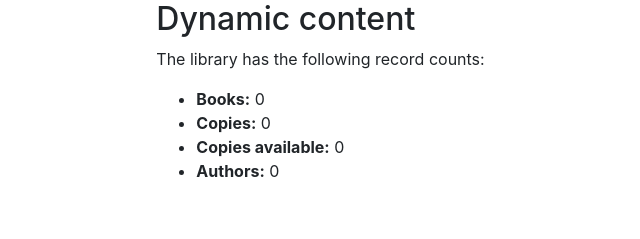
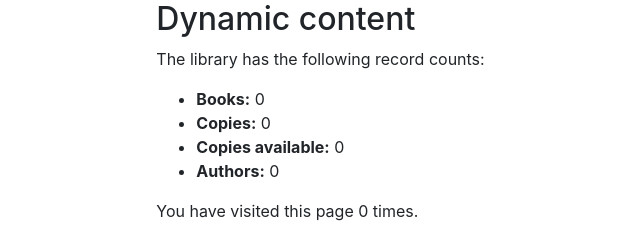
Before and after one commit to fedorkovolodymyr/Local-Library, a Django app: page /catalog/ in a window 1280 px wide. Shown: the part 722-961 px from the top of the page, without its empty margins (72-712 px from the left). Before the commit the page ends 899 px from the top, so only its background shows below. Run offline with Django 3.2, Linux system fonts and the light colour scheme; data that the repository does not hold is empty; some libraries are stand-ins or nearby versions.

Commit message:
Part 7: Sessions framework

```diff
--- a/django_projects/locallibrary/catalog/templates/index.html
+++ b/django_projects/locallibrary/catalog/templates/index.html
@@ -24,4 +24,7 @@
     <li><strong>Copies available:</strong> {{ num_instances_available }}</li>
     <li><strong>Authors:</strong> {{ num_authors }}</li>
 </ul>
+
+<p>You have visited this page {{ num_visits }}{% if num_visits == 1 %} time{% else %} times{% endif %}.</p>
+
 {% endblock content %}
--- a/django_projects/locallibrary/catalog/views.py
+++ b/django_projects/locallibrary/catalog/views.py
@@ -15,11 +15,16 @@ def index(request):
 
     num_authors = Author.objects.count()
 
+    # Session - number of visit
+    num_visits = request.session.get('num_visits', 0)
+    request.session['num_visits'] = num_visits + 1
+
     context = {
         'num_books': num_books,
         'num_instances': num_instances,
         'num_instances_available': num_instances_available,
         'num_authors': num_authors,
+        'num_visits': num_visits,
     }
 
     # Render the HTML template index.html with date context variable
```
